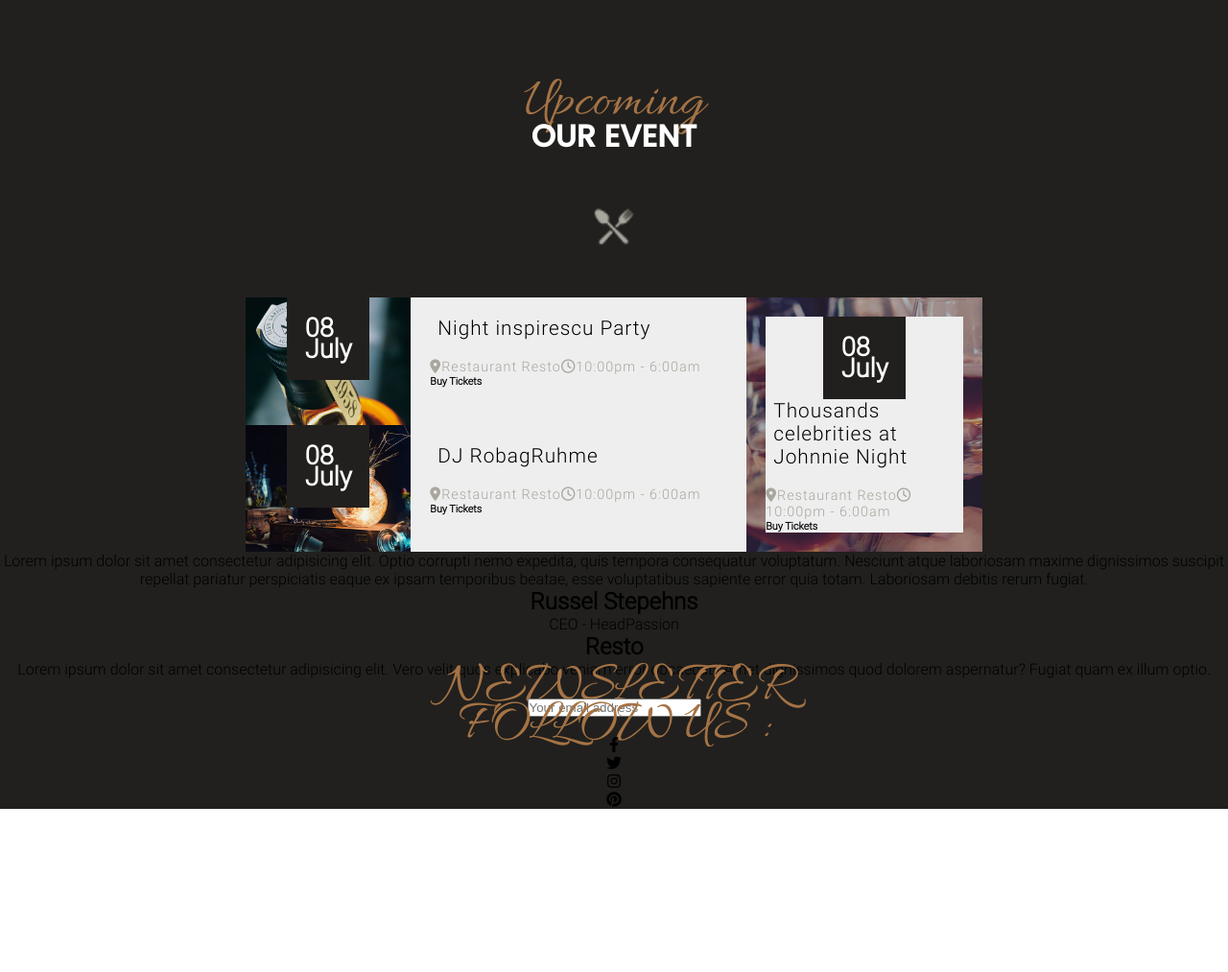
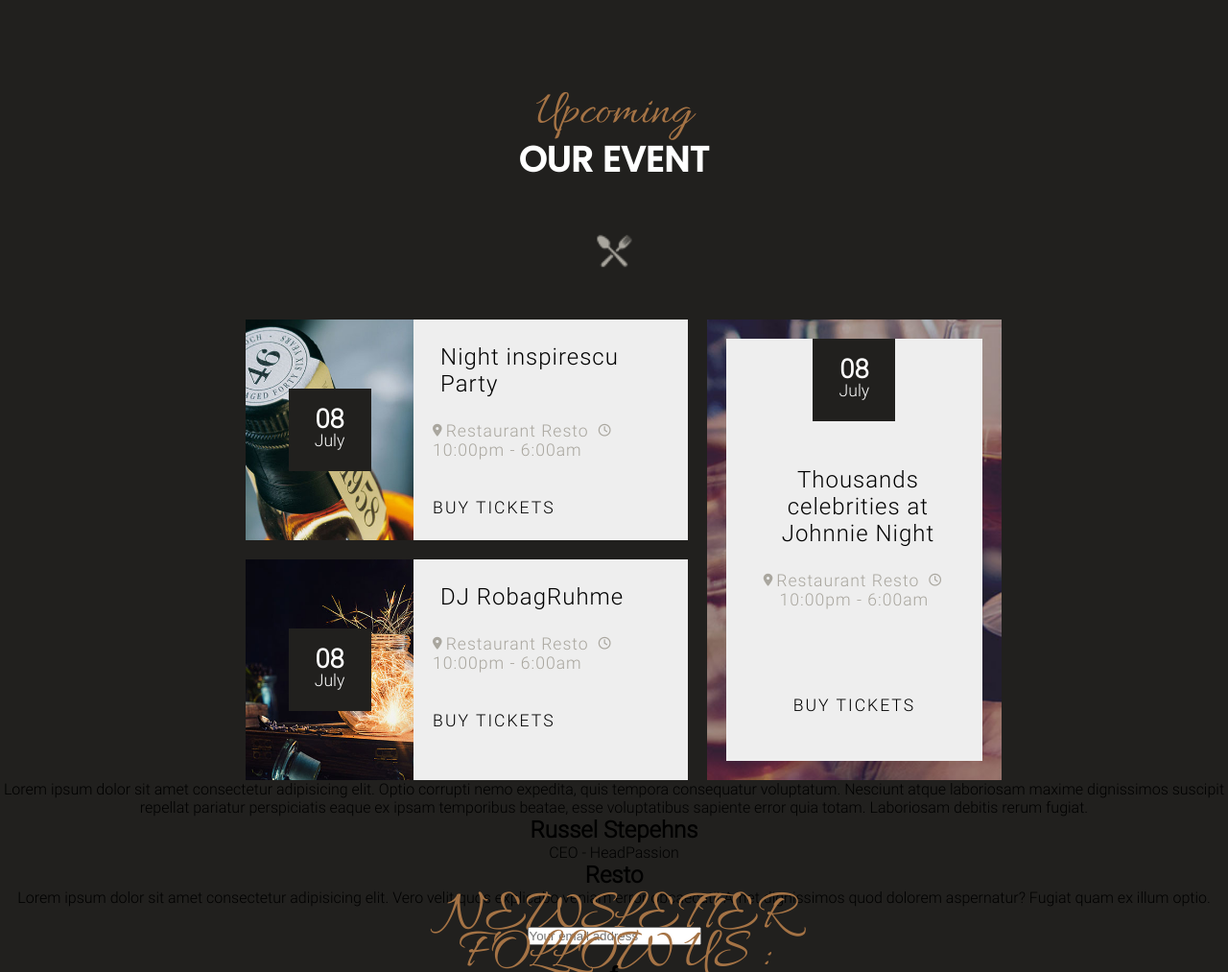
Before and after one commit to Jikaao/Maquette-Le-Resto, a plain HTML site: page index.html in a window 1280 px wide. Shown: the part 3752-4765 px from the top of the page at 96% size. Before the commit the page ends 4595 px from the top, so only its background shows below. Drawn offline with Linux system fonts and the light colour scheme.

Commit message:
Ajout css section 4

```diff
--- a/assets/styles/layouts/_main.scss
+++ b/assets/styles/layouts/_main.scss
@@ -95,7 +95,7 @@ main {
             left: 50%;
             transform: translateX(-50%);
           }
-          &:hover::after{
+          &:hover::after {
             background: $color1;
           }
         }
@@ -223,7 +223,6 @@ main {
           font-size: 1rem;
           background: none;
           outline: none;
-
         }
         button {
           padding: 15px 40px;
@@ -250,20 +249,25 @@ main {
       width: 60%;
       max-width: 1500px;
       margin: 0 auto;
+      h3 {
+        line-height: 40px;
+        font-size: 3.2rem;
+      }
       h4 {
-      font-size: 2rem;
+        font-size: 2.3rem;
         color: $white1;
+      }
+      img {
+        height: 45px;
       }
       .buy-tickets {
         display: grid;
         text-align: start;
-        grid-template-columns: 68% 32%;
-        grid-template-rows: 1fr 1fr;
+        grid-template-columns: 60% 40%;
         grid-template-areas:
           "a b"
           "c b";
         gap: 20px;
-
 
         .ticket-date {
           background: $black2;
@@ -271,28 +275,41 @@ main {
           height: 86px;
           width: 86px;
           margin: 0 auto;
-          @include center ;
+          display: flex;
+          flex-direction: column;
+          @include center;
           line-height: 22px;
           h6 {
             font-size: 1.7rem;
           }
+          h5 {
+            font-size: 1.1rem;
+            font-weight: 100;
+          }
         }
         .ticket-container {
+          height: 80%;
           h5 {
             letter-spacing: 1px;
-            font-size: 1.3rem;
+            font-size: 1.5rem;
             font-weight: 500;
             padding-left: 8px;
           }
           p {
             color: $gray1;
-            font-size: 0.9rem;
-            margin-top: 20px;
-            letter-spacing: 1px ;
+            font-size: 1.1rem;
+            margin: 25px 0 40px;
+            letter-spacing: 1px;
+          }
+          h6 {
+            font-size: 1.1rem;
+            font-weight: 200;
+            letter-spacing: 2px;
+            text-transform: uppercase;
           }
           i {
             margin-right: 3px;
-            font-size: 0.7rem;
+            font-size: 0.8rem;
             transform: translateY(-2px);
 
             &:nth-child(2) {
@@ -300,39 +317,52 @@ main {
             }
           }
         }
-        .ticket1 {
+        .t1 {
           grid-area: a;
           display: grid;
-          grid-template-columns: 33% 67%;
+          grid-template-columns: 38% 62%;
           .ticket-left {
             background: url(/assets/img/event-01.jpg) center/cover;
+            @include center;
           }
         }
-        .ticket2 {
+        .t2 {
           grid-area: c;
           display: grid;
-          grid-template-columns: 33% 67%;
+          grid-template-columns: 38% 62%;
           .ticket-left {
             background: url(/assets/img/event-02.jpg) center/cover;
+            @include center;
           }
         }
         .ticket-right {
           background: $white2;
-          padding: 20px;
+          padding: 25px 20px;
+          height: 230px;
+          align-items: center;
         }
-        .ticket3 {
+        .t3 {
           grid-area: b;
           background: url(/assets/img/event-03.jpg) center/cover;
           padding: 20px;
           .ticket-content {
             background: $white2;
             height: 100%;
+            padding: 0 30px;
+            text-align: center;
+
+            .ticket-container {
+              @include center;
+              flex-direction: column;
+              h6 {
+                margin-top: 50px;
+                left: 50%;
+              }
+            }
+          }
+        }
       }
     }
   }
 
-
-
 }
-  }
-}
--- a/index.html
+++ b/index.html
@@ -4,7 +4,7 @@
     <meta charset="UTF-8" />
     <meta name="viewport" content="width=device-width, initial-scale=1.0" />
     <title>
-      Resto | Votre restaurant gastronomiqueà Angoulème, cuisine du terroire
+      Resto | Votre restaurant gastronomique à Angoulème, cuisine du terroire
       avec des produits bio
     </title>
     <meta
@@ -216,10 +216,11 @@
           <h4>Our event</h4>
           <img src="/assets/img/ic-plate.png" alt="img logo cuisine" />
           <div class="buy-tickets">
-            <div class="ticket1">
+            <div class="ticket t1">
               <div class="ticket-left">
                 <div class="ticket-date">
-                  <h6>08<br>July</h6>
+                  <h6>08</h6>
+                  <h5>July</h5>
                 </div>
               </div>
               <div class="ticket-right">
@@ -230,10 +231,11 @@
                 </div>
               </div>
             </div>
-            <div class="ticket2">
+            <div class="ticket t2">
               <div class="ticket-left">
                 <div class="ticket-date">
-                  <h6>08<br>July</h6>
+                  <h6>08</h6>
+                  <h5>July</h5>
                 </div>
               </div>
               <div class="ticket-right">
@@ -244,10 +246,11 @@
                 </div>
               </div>
             </div>
-            <div class="ticket3">
+            <div class="ticket t3">
               <div class="ticket-content">
                 <div class="ticket-date">
-                  <h6>08<br>July</h6>
+                  <h6>08</h6>
+                  <h5>July</h5>
                 </div>
                 <div class="ticket-container">
                   <h5>Thousands celebrities at Johnnie Night</h5>
@@ -272,7 +275,6 @@
           <p>CEO - HeadPassion</p>
         </div>
       </section>
-
       <footer>
         <div class="footer-content">
           <div class="left-part">
@@ -302,5 +304,4 @@
         </div>
       </footer>
     </body>
-
     </html>
```
Also changed, not shown: assets/styles/index.css, 1 other file. Lines whose indentation alone changed are shown as unchanged.
